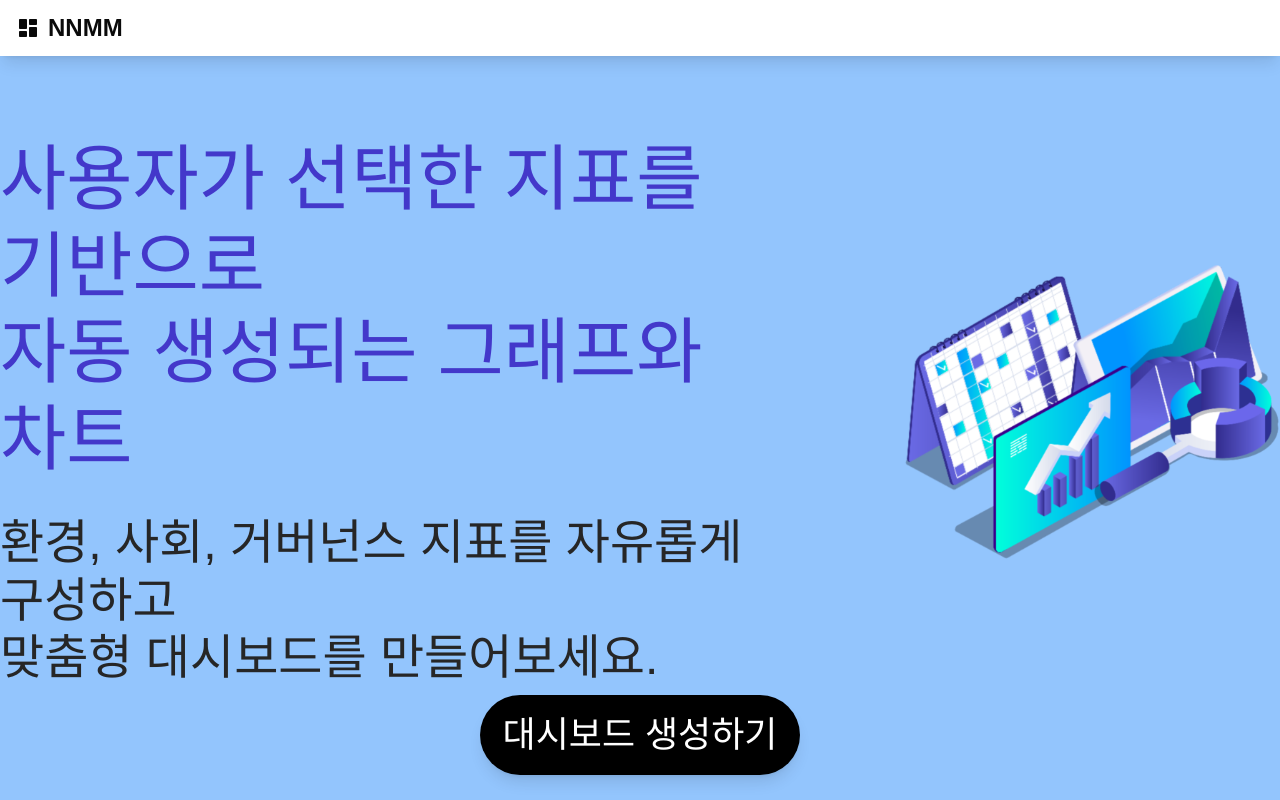
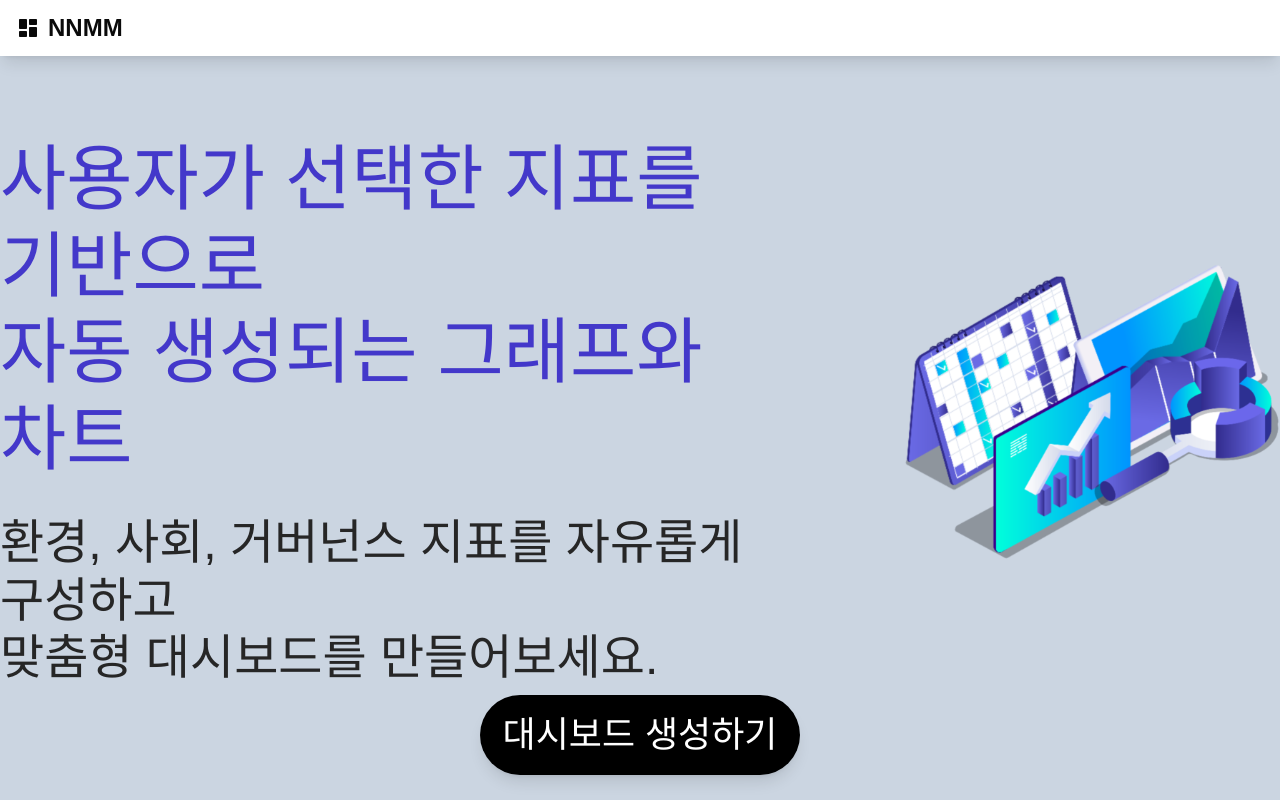
Before and after one commit to rlaDonghwan/NNMM_frontend, a Next.js app: page / in a window 1280 px wide. Shown: the top 800 px of the page. Built offline with nearby package versions, Linux system fonts and the light colour scheme; no server answers.

Commit message:
병합완료및 통합 대시보드 어느정도 완성

```diff
--- a/app/(bar)/dashboard/page.tsx
+++ b/app/(bar)/dashboard/page.tsx
@@ -10,7 +10,7 @@ export default function DashboardPage() {
   return (
     <DndProvider backend={HTML5Backend}>
       <ESGModalProvider>
-        <div className="flex h-full w-full bg-blue-300 px-4 py-8">
+        <div className="flex h-full w-full bg-white px-4 py-8">
           <DashboardGrid />
         </div>
       </ESGModalProvider>
--- a/app/layout.tsx
+++ b/app/layout.tsx
@@ -5,7 +5,7 @@ export default function RootLayout({children}: {children: React.ReactNode}) {
   return (
     <html lang="ko">
       <body className="flex flex-col w-full h-full">
-        <div className="flex flex-1 bg-blue-300">{children}</div>
+        <div className="flex flex-1 bg-slate-300">{children}</div>
         <Toaster />
       </body>
     </html>
--- a/components/dashboard/TotalDashboard.tsx
+++ b/components/dashboard/TotalDashboard.tsx
@@ -235,7 +235,8 @@ export default function TotalDashboard() {
                         font: {
                           weight: 'bold',
                           size: 15
-                        }
+                        },
+                        display: context => context.datasetIndex === 0 // 남은 목표치 바에는 라벨 안 달리게
                       },
                       tooltip: {
                         callbacks: {
```
